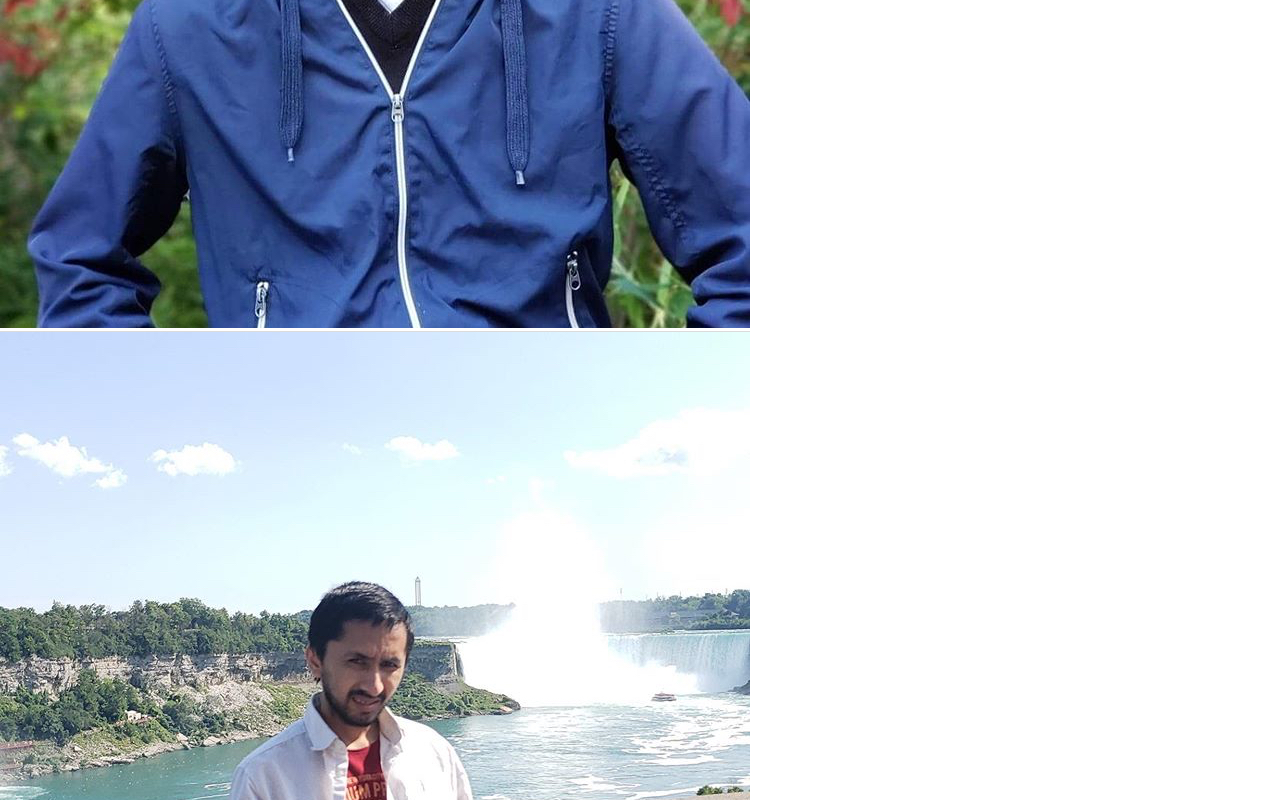
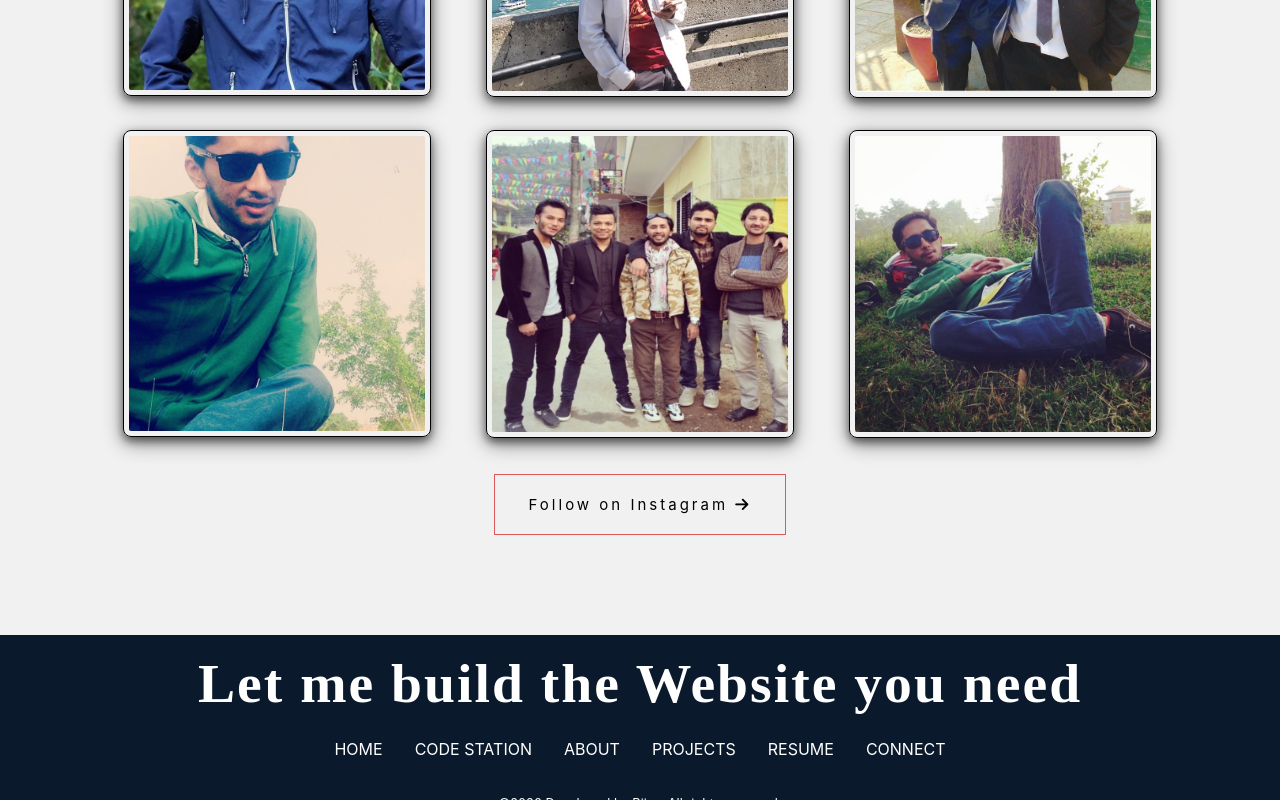
Before and after one commit to bijaybdrkarki/portfolio-react, a React (Create React App) app in the folder portfolio/: page /about in a window 1280 px wide. Shown: the part 2600-3400 px from the top of the page. Built offline with nearby package versions, Linux system fonts and the light colour scheme; a web font is replaced by a local one.

Commit message:
added new css for myImages

```diff
--- a/portfolio/src/components/about/about.module.css
+++ b/portfolio/src/components/about/about.module.css
@@ -53,7 +53,7 @@
   width: calc(100vw);
   justify-self: center;
 }
-.aboutText h1, .strength h1
+.aboutText h1, .strength h1, .meSection h1
 {
     font-family: kepler-std-semicondensed-dis;
     font-size: calc(100vw/15);
@@ -71,16 +71,16 @@
 {
     margin : 10% 10%;
 }
-.strength h1
+.strength h1, .meSection h1
 {
     font-size: calc(100vw/15);
     text-align: center;
 }
-.seeResume{
+.seeResume, .followInsta{
     margin: 0 auto;
     width: fit-content
 }
-.seeResume a{
+.seeResume a, .followInsta a{
     background-color: transparent;
     transition: background-color 0.5s ease;
     border: 1px solid rgb(221, 88, 88);
@@ -94,10 +94,30 @@
     margin: 4px 2px;
     cursor: pointer;
 }
-.seeResume:hover
+.seeResume:hover, .followInsta:hover
 {
     background-color:  rgb(221, 88, 88);
 }
+.meSection
+{
+    padding : 7.5% 7.5%;
+    background-color: rgb(241, 241, 241);
+}
+.myImg
+{
+    text-align: center;
+    margin-bottom: 1em;
+}
+.myImg img
+{
+    width: 85%;
+    margin: 1em auto;
+    padding: 5px;
+    border: 0.5px solid black;
+    border-radius: 0.5em;
+    box-shadow: 0 4px 8px 0 rgba(0, 0, 0, 0.5), 0 6px 20px 0 rgba(0, 0, 0, 0.45);
+}
+
 
 
 @media screen and (min-width: 640px) {
@@ -118,10 +138,15 @@
 {
     font-size: calc(100vw/40);
 }
-.strength h1
+.strength h1, .meSection h1
 {
     font-size: calc(100vw/18);
     text-align: center;
+}
+.myImg
+{
+   display: grid;
+   grid-template-columns: 1fr 1fr;
 }
 }
 @media screen and (min-width: 840px)
@@ -134,4 +159,8 @@
     {
         font-size: calc(100vw/55);
     }
+    .myImg
+    {
+    grid-template-columns: 1fr 1fr 1fr;
+    }
 }
```
